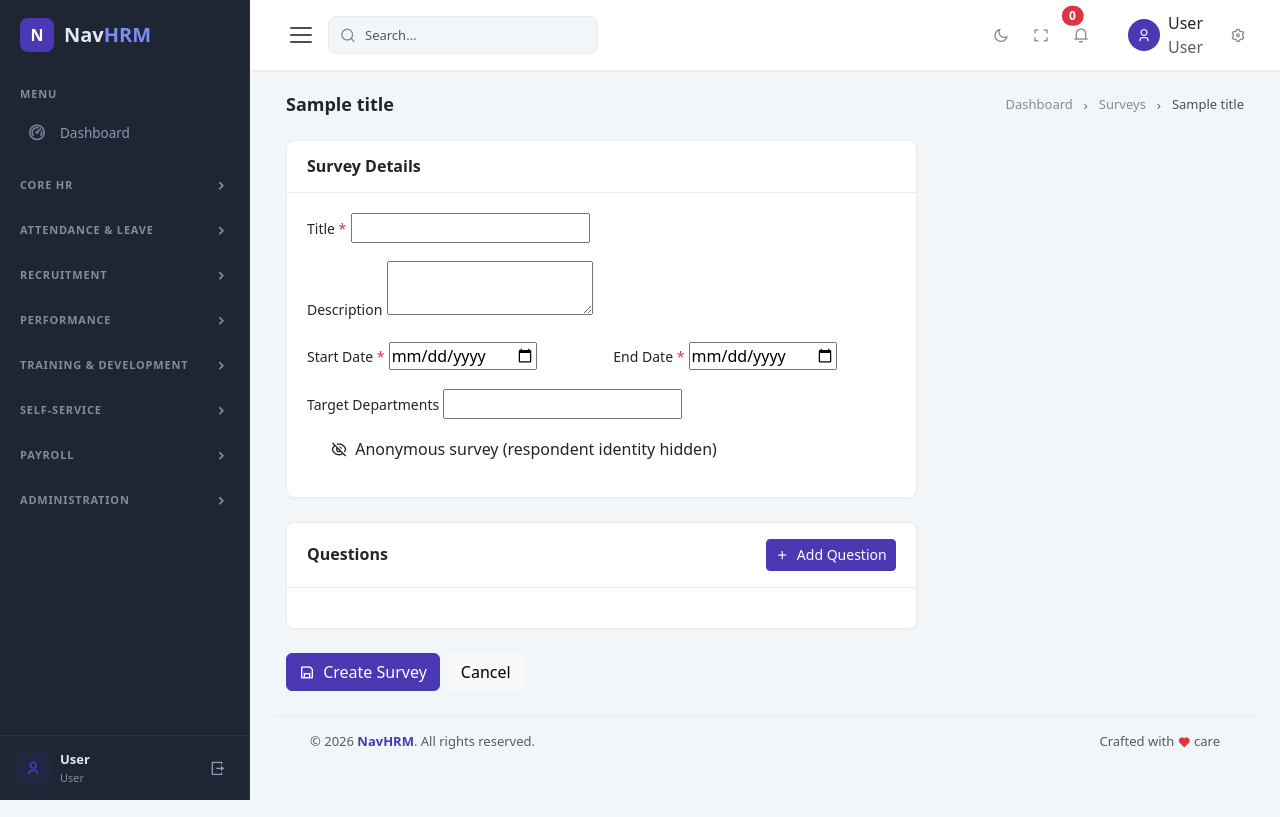
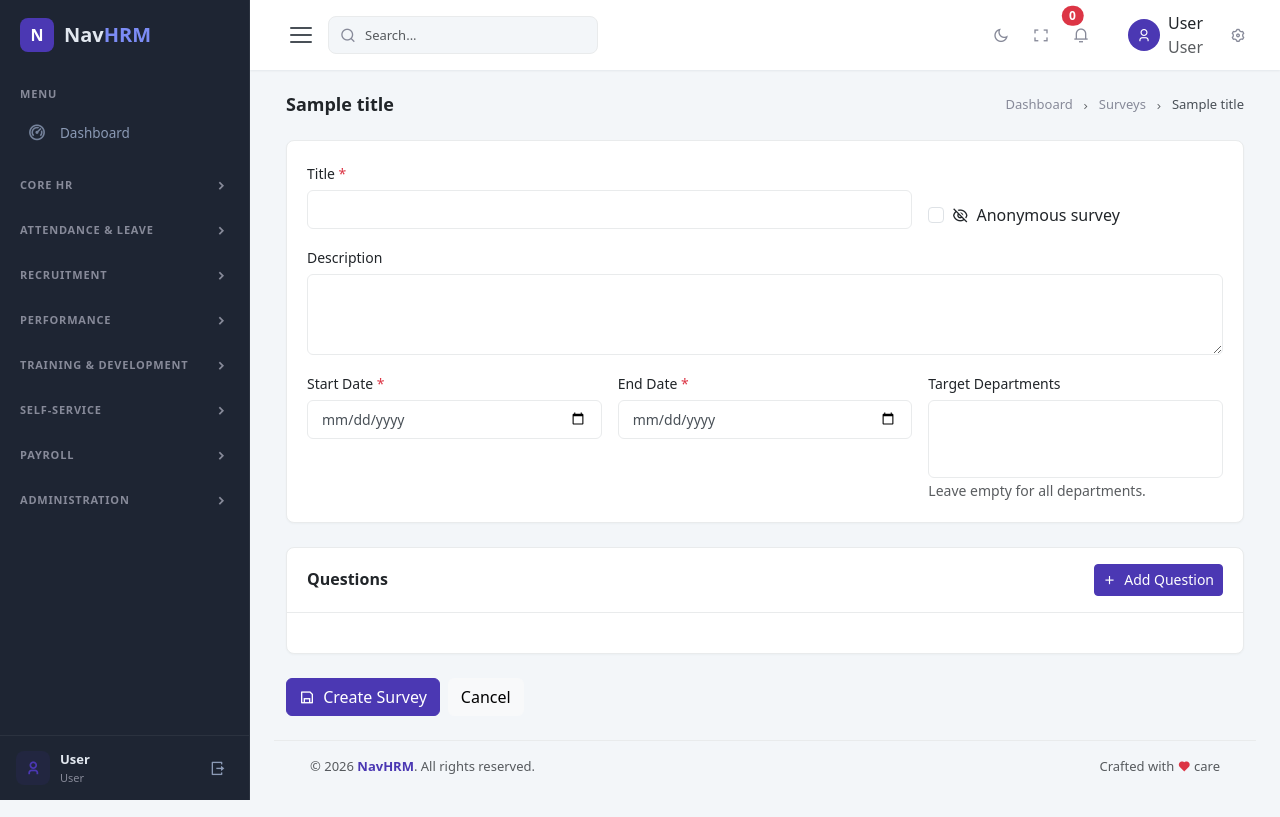
Before and after one commit to Navaid-KloneIT/navhrm, a Django app: template templates/ess/survey_form.html in a window 1280 px wide. Run offline with Django 4.2, Linux system fonts and the light colour scheme; the template is opened without the code that fills it: most values are stand-ins (such as "Sample title", 1, 10 or a date in 2020); form fields are guessed from the names that the template uses; lists and menus that the app fills with data are empty; some libraries are stand-ins or nearby versions.

Commit message:
Fix survey form to full-width layout matching reference pattern

```diff
--- a/templates/ess/survey_form.html
+++ b/templates/ess/survey_form.html
@@ -14,71 +14,73 @@
     </nav>
 </div>
 
-<form method="POST">
+<form method="POST" novalidate>
     {% csrf_token %}
 
-    {% if form.errors or formset.errors %}
+    {% if form.non_field_errors or formset.non_form_errors %}
     <div class="alert alert-danger">
-        <ul class="mb-0">
-            {% for field in form %}{% for error in field.errors %}<li>{{ field.label }}: {{ error }}</li>{% endfor %}{% endfor %}
-            {% for error in form.non_field_errors %}<li>{{ error }}</li>{% endfor %}
-            {% for f in formset %}{% for field in f %}{% for error in field.errors %}<li>Question {{ forloop.parentloop.counter }}: {{ error }}</li>{% endfor %}{% endfor %}{% endfor %}
-            {% for error in formset.non_form_errors %}<li>{{ error }}</li>{% endfor %}
-        </ul>
+        {% for error in form.non_field_errors %}<p class="mb-0">{{ error }}</p>{% endfor %}
+        {% for error in formset.non_form_errors %}<p class="mb-0">{{ error }}</p>{% endfor %}
     </div>
     {% endif %}
 
     <!-- Survey Details -->
-    <div class="row">
-        <div class="col-lg-8">
     <div class="card">
-                <div class="card-header">
-                    <h5 class="mb-0">Survey Details</h5>
-                </div>
         <div class="card-body">
-                    <div class="mb-3">
-                        <label class="form-label">Title <span class="text-danger">*</span></label>
-                        {{ form.title }}
+            <div class="row g-3">
+                <!-- Title -->
+                <div class="col-md-8">
+                    <label for="{{ form.title.id_for_label }}" class="form-label">Title <span class="text-danger">*</span></label>
+                    <input type="text" class="form-control {% if form.title.errors %}is-invalid{% endif %}" id="{{ form.title.id_for_label }}" name="{{ form.title.html_name }}" value="{{ form.title.value|default_if_none:'' }}">
+                    {% if form.title.errors %}<div class="invalid-feedback">{{ form.title.errors.0 }}</div>{% endif %}
                 </div>
 
-                    <div class="mb-3">
-                        <label class="form-label">Description</label>
-                        {{ form.description }}
-                    </div>
-
-                    <div class="row mb-3">
-                        <div class="col-md-6">
-                            <label class="form-label">Start Date <span class="text-danger">*</span></label>
-                            {{ form.start_date }}
-                        </div>
-                        <div class="col-md-6">
-                            <label class="form-label">End Date <span class="text-danger">*</span></label>
-                            {{ form.end_date }}
+                <!-- Anonymous -->
+                <div class="col-md-4 d-flex align-items-end">
+                    <div class="form-check">
+                        <input class="form-check-input" type="checkbox" name="{{ form.is_anonymous.html_name }}" id="{{ form.is_anonymous.id_for_label }}" {% if form.is_anonymous.value %}checked{% endif %}>
+                        <label class="form-check-label" for="{{ form.is_anonymous.id_for_label }}">
+                            <i class="ri-eye-off-line me-1"></i> Anonymous survey
+                        </label>
                     </div>
                 </div>
 
-                    <div class="mb-3">
-                        <label class="form-label">Target Departments</label>
-                        {{ form.target_departments }}
-                        <small class="text-muted">{{ form.target_departments.help_text }}</small>
+                <!-- Description -->
+                <div class="col-12">
+                    <label for="{{ form.description.id_for_label }}" class="form-label">Description</label>
+                    <textarea class="form-control {% if form.description.errors %}is-invalid{% endif %}" id="{{ form.description.id_for_label }}" name="{{ form.description.html_name }}" rows="3">{{ form.description.value|default_if_none:'' }}</textarea>
+                    {% if form.description.errors %}<div class="invalid-feedback">{{ form.description.errors.0 }}</div>{% endif %}
                 </div>
 
-                    <div class="mb-3">
-                        <div class="form-check">
-                            {{ form.is_anonymous }}
-                            <label class="form-check-label">
-                                <i class="ri-eye-off-line me-1"></i> Anonymous survey (respondent identity hidden)
-                            </label>
+                <!-- Dates -->
+                <div class="col-md-4">
+                    <label for="{{ form.start_date.id_for_label }}" class="form-label">Start Date <span class="text-danger">*</span></label>
+                    <input type="date" class="form-control {% if form.start_date.errors %}is-invalid{% endif %}" id="{{ form.start_date.id_for_label }}" name="{{ form.start_date.html_name }}" value="{{ form.start_date.value|default_if_none:'' }}">
+                    {% if form.start_date.errors %}<div class="invalid-feedback">{{ form.start_date.errors.0 }}</div>{% endif %}
                 </div>
+
+                <div class="col-md-4">
+                    <label for="{{ form.end_date.id_for_label }}" class="form-label">End Date <span class="text-danger">*</span></label>
+                    <input type="date" class="form-control {% if form.end_date.errors %}is-invalid{% endif %}" id="{{ form.end_date.id_for_label }}" name="{{ form.end_date.html_name }}" value="{{ form.end_date.value|default_if_none:'' }}">
+                    {% if form.end_date.errors %}<div class="invalid-feedback">{{ form.end_date.errors.0 }}</div>{% endif %}
                 </div>
+
+                <!-- Target Departments -->
+                <div class="col-md-4">
+                    <label for="{{ form.target_departments.id_for_label }}" class="form-label">Target Departments</label>
+                    <select class="form-select {% if form.target_departments.errors %}is-invalid{% endif %}" id="{{ form.target_departments.id_for_label }}" name="{{ form.target_departments.html_name }}" multiple size="3">
+                        {% for value, label in form.target_departments.field.choices %}
+                        <option value="{{ value }}" {% if value|stringformat:"s" in form.target_departments.value %}selected{% endif %}>{{ label }}</option>
+                        {% endfor %}
+                    </select>
+                    {% if form.target_departments.errors %}<div class="invalid-feedback">{{ form.target_departments.errors.0 }}</div>{% endif %}
+                    <small class="text-muted">Leave empty for all departments.</small>
                 </div>
             </div>
         </div>
     </div>
 
     <!-- Questions -->
-    <div class="row">
-        <div class="col-lg-8">
     <div class="card">
         <div class="card-header d-flex align-items-center justify-content-between">
             <h5 class="mb-0">Questions</h5>
@@ -99,11 +101,12 @@
                         </button>
                     </div>
                     {% for hidden in qform.hidden_fields %}{{ hidden }}{% endfor %}
-                            <div class="mb-3">
+                    <div class="row g-3">
+                        <div class="col-12">
                             <label class="form-label">Question Text <span class="text-danger">*</span></label>
                             {{ qform.question_text }}
+                            {% if qform.question_text.errors %}<div class="text-danger" style="font-size: 13px;">{{ qform.question_text.errors.0 }}</div>{% endif %}
                         </div>
-                            <div class="row mb-3">
                         <div class="col-md-4">
                             <label class="form-label">Type <span class="text-danger">*</span></label>
                             {{ qform.question_type }}
@@ -118,10 +121,10 @@
                                 <label class="form-check-label">Required</label>
                             </div>
                         </div>
-                            </div>
-                            <div class="mb-0">
+                        <div class="col-12">
                             <label class="form-label">Choices <small class="text-muted">(for single/multiple choice only, pipe-separated)</small></label>
                             {{ qform.choices }}
+                        </div>
                     </div>
                     <div class="d-none">{{ qform.DELETE }}</div>
                 </div>
@@ -129,18 +132,12 @@
             </div>
         </div>
     </div>
-        </div>
-    </div>
 
-    <div class="row">
-        <div class="col-lg-8">
     <div class="d-flex gap-2 mb-4">
         <button type="submit" class="btn btn-primary">
             <i class="ri-save-line me-1"></i> Create Survey
         </button>
         <a href="{% url 'ess:survey_list' %}" class="btn btn-light">Cancel</a>
-            </div>
-        </div>
     </div>
 </form>
 
```
Lines whose indentation alone changed are shown as unchanged.
